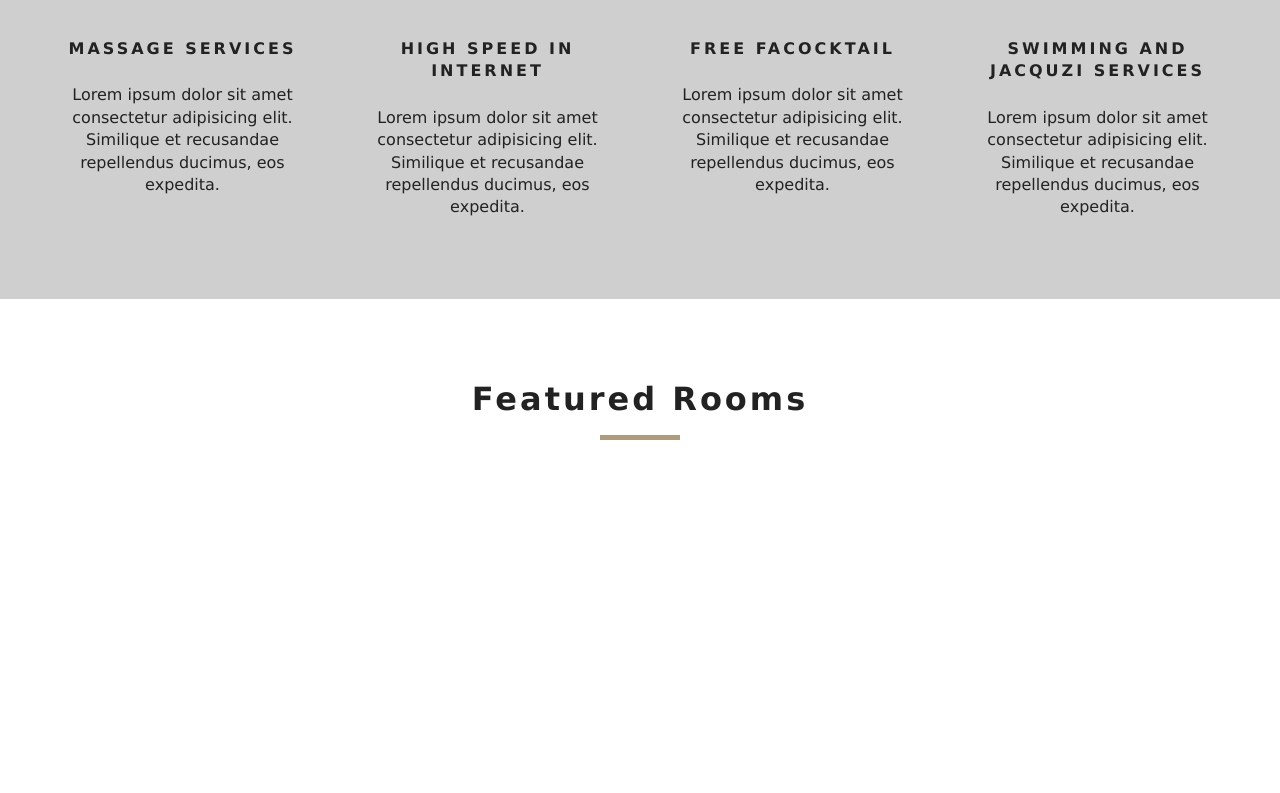
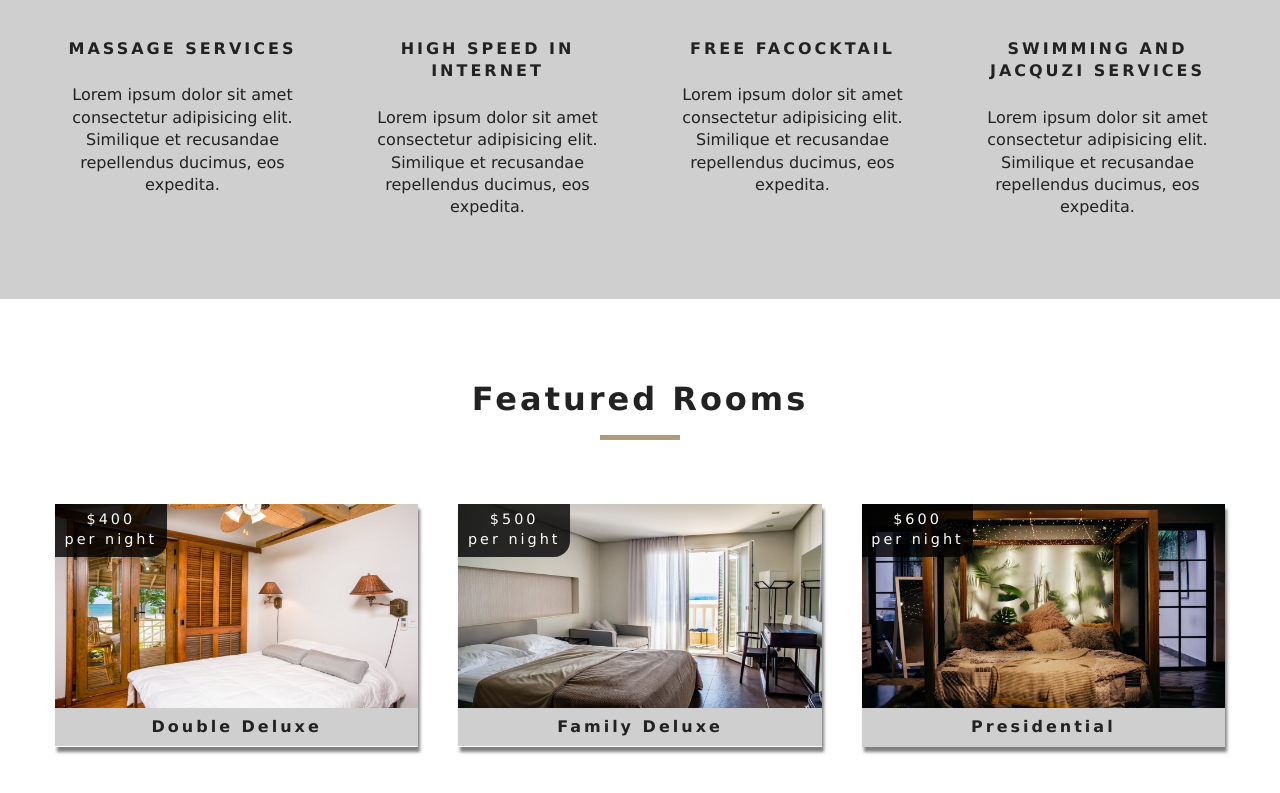
Before and after one commit to adnan-razzaq/react-beach, a React (Create React App) app: page / in a window 1280 px wide. Shown: the part 1047-1840 px from the top of the page. Before the commit the page ends 1631 px from the top, so only its background shows below. Built offline with nearby package versions, Linux system fonts and the light colour scheme.

Commit message:
creating a getroom function in context

```diff
--- a/package.json
+++ b/package.json
@@ -6,6 +6,7 @@
     "@testing-library/jest-dom": "^4.2.4",
     "@testing-library/react": "^9.4.0",
     "@testing-library/user-event": "^7.2.1",
+    "prop-types": "^15.7.2",
     "react": "^16.12.0",
     "react-dom": "^16.12.0",
     "react-icons": "^3.8.0",
--- a/src/components/Room.js
+++ b/src/components/Room.js
@@ -1,5 +1,32 @@
 import React from "react";
+import { Link } from "react-router-dom";
+import Proptypes from "prop-types";
 
-export default function Room(room) {
-  return <section></section>;
+export default function Room({ room }) {
+  const { name, slug, images, price } = room;
+  return (
+    <section className="room">
+      <div className="img-container">
+        <img src={images[0]} alt="images" />
+        <div className="price-top">
+          <h6>
+            ${price}
+            <p>per night</p>
+          </h6>
+        </div>
+        <Link to={`/rooms/${slug}`} className="btn-primary room-link">
+          Features
+        </Link>
+      </div>
+      <p className="room-info">{name}</p>
+    </section>
+  );
 }
+
+Room.propTypes = {
+  room: Proptypes.shape({
+    name: Proptypes.string.isRequired,
+    slug: Proptypes.arrayOf(Proptypes.string).isRequired,
+    price: Proptypes.number.isRequired
+  })
+};
--- a/src/context.js
+++ b/src/context.js
@@ -22,6 +22,12 @@ class RoomProvider extends Component {
     return tempitems;
   }
 
+  getRoom = slug => {
+    let tempRoom = [...this.state.rooms];
+    let room = tempRoom.find(room => room.slug === slug);
+    return room;
+  };
+
   componentDidMount() {
     let rooms = this.formatdata(items);
     let featuredRooms = rooms.filter(room => room.featured === true);
@@ -35,7 +41,7 @@ class RoomProvider extends Component {
 
   render() {
     return (
-      <RoomContext.Provider value={{ ...this.state }}>
+      <RoomContext.Provider value={{ ...this.state, getRoom: this.getRoom }}>
         {this.props.children}
       </RoomContext.Provider>
     );
```
